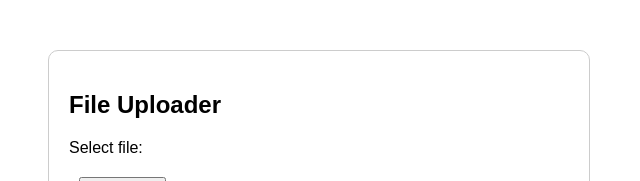
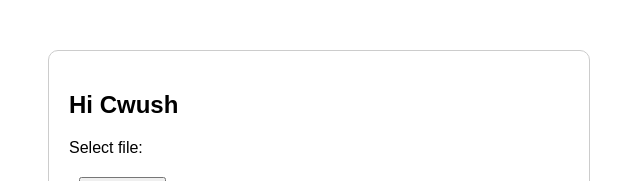
Before and after one commit to eryxvelasco21/file-uploader, a plain HTML site: page index.html in a window 1280 px wide. Shown: the top 181 px of the page, without its empty margins (321-961 px from the left). Drawn offline with Linux system fonts and the light colour scheme.

Commit message:
Update index.html

```diff
--- a/index.html
+++ b/index.html
@@ -23,7 +23,7 @@
 </head>
 <body>
 
-  <h2>File Uploader</h2>
+  <h2>Hi Cwush</h2>
 
   <form id="uploadForm">
     <label for="fileInput">Select file:</label>
```
